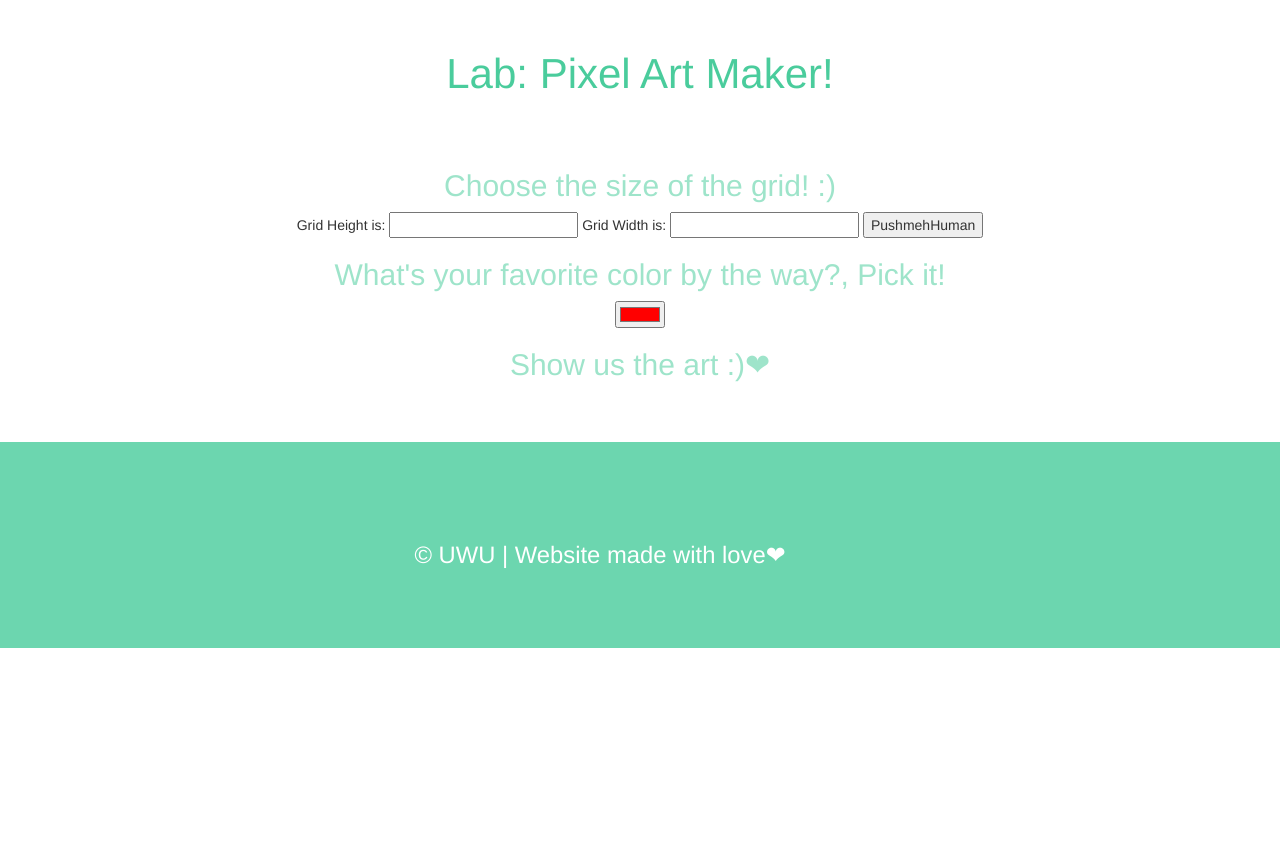
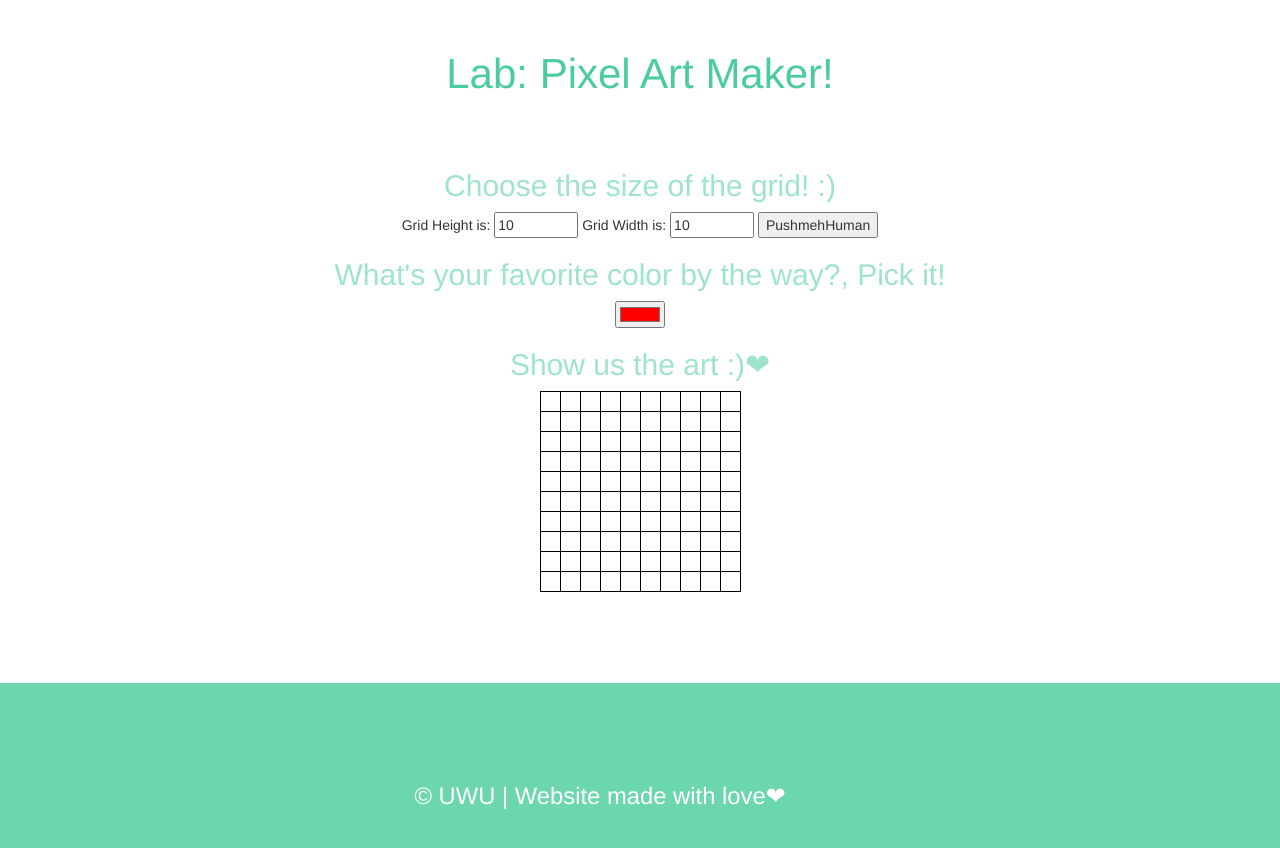
Before and after one commit to safaebaamel/Udacity-Front-End-Pixel-Art-Project, a plain HTML site: page index.html in a window 1280 px wide. Both pictures are taken after a click on the button "PushmehHuman". Before the commit the page ends 800 px from the top, so only its background shows below. Drawn offline with nearby package versions, Linux system fonts and the light colour scheme.

Commit message:
some changes

```diff
--- a/index.html
+++ b/index.html
@@ -6,6 +6,7 @@
         <link rel="stylesheet" href="https://maxcdn.bootstrapcdn.com/bootstrap/3.3.7/css/bootstrap.min.css">
         <link rel="stylesheet" href="https://cdnjs.cloudflare.com/ajax/libs/font-awesome/4.7.0/css/font-awesome.min.css">
         <script src="https://ajax.googleapis.com/ajax/libs/jquery/3.2.1/jquery.min.js"></script>
+        <link rel="stylesheet" href="https://fonts.googleapis.com/css?family=Monoton">
         <script src="https://maxcdn.bootstrapcdn.com/bootstrap/3.3.7/js/bootstrap.min.js"></script>
         <style>
         h1 {
@@ -28,7 +29,23 @@
         .container {
           margin: 4% auto;
         }
-
+        table, tr,
+        td {
+            border: 1px solid black;
+        }
+        table {
+            border-collapse: collapse;
+            margin: 0 auto;
+        }
+        tr {
+            height: 20px;
+        }
+        td {
+            width: 20px;
+        }
+        input[type=number] {
+            width: 6em;
+        }
         </style>
     </head>
     <body>
@@ -36,20 +53,26 @@
         <div class="container text-center">
         <h2>Choose the size of the grid! :)</h2>
          <!-- <form id="sizePicker"> -->
+        <form id="sizePicker">
         Grid Height is:
-        <input type="number" id="input_height" name="height" min="1">
+        <input type="number" id="input_height" name="height" min="1" value="10" required>
         Grid Width is:
-        <input type="number" id="input_width" name="width" min="1">
+        <input type="number" id="input_width" name="width" min="1" value="10" required>
         <button id="submit">PushmehHuman</button>
+        </form>
         <!-- </form> -->
 
         <h2>What's your favorite color by the way?, Pick it!</h2>
         <input type="color" id="colorPicker" value="#ff0000">
 
         <h2>Show us the art :)&#10084;</h2>
-        <table id="pixel_canvas" class="contianer"></table>
+        <table id="pixel_canvas"></table>
         </div>
+        <br>
+        <br>
+        <script src="scripts.js">
 
+        </script>
         <!--Start of footer-->
         <footer class="container-fluid text-center">
           <div class="row">
@@ -62,8 +85,5 @@
 
         </footer>
   <!--End of footer-->
-
-  <!-- script -->
-  <script src="scripts.js"></script>
-    </body>
+ </body>
 </html>
--- a/scripts.js
+++ b/scripts.js
@@ -1,31 +1,43 @@
-
-function changeColor() {
-    const color = document.getElementById("colorPicker").value;
-    this.style.background = color;
-}
 
 
+// Grid mount function
+function makeGrid() {
 
-/*
-Input: no input
-Output: no output
-Behavior : It creates a table with width and height from input. Each cell contains
-            onclick event handler that calls changeColor() function.
-            After the event, the behavior stays without going to default.
-*/
-function makeGrid() {
-    const gridHeight = document.getElementById("input_height").value;
-    const gridWidth = document.getElementById("input_width").value;
-    const pixelCanvas = document.getElementById("pixel_canvas");
-    pixelCanvas.innerText=""; // empty table
+    // Storing grid height value
+    const gridHeight = document.getElementById('input_height').value;
+    // Storing grid width value
+    const gridWidth = document.getElementById('input_width').value;
+    // Storing table canvas
+    const canvas = document.getElementById('pixel_canvas');
 
-    for (let h=0; h<gridHeight; ++h) {
-        const row = pixelCanvas.insertRow(-1); // insert new row at the last position
-        for (let w=0; w<gridWidth; ++w) {
-            const cell = row.insertCell(-1); //insert new cell at the last position
-            cell.onclick = changeColor;
-        }
+    // Delete rows to start
+    canvas.innerHTML = '';
+
+    // Another way to delete rows
+    // while (canvas.rows.length > 0) {
+    //   canvas.deleteRow(0);
+    // }
+
+    // Loop to insert the rows
+    for (let i = 0; i < gridHeight; i++) {
+      let row = canvas.insertRow(i);
+
+      // Loop to insert the cells
+      for (let j = 0; j < gridWidth; j++) {
+        let cell = row.insertCell(j);
+
+        // Add click event to the cells
+        cell.addEventListener('click', function(event) {
+          // When the cell is clicked, the background color changes to the selected color
+          event.target.style.backgroundColor = document.getElementById('colorPicker').value;
+        });
+      }
     }
+  }
+
+  // Add click event to the submit input
+  document.getElementById('sizePicker').addEventListener('submit', function(event) {
     event.preventDefault();
-}
-makeGrid();
+    // When the data is submitted the grid mount function is called
+    makeGrid();
+  });
```
Also changed, not shown: 1 other file.
